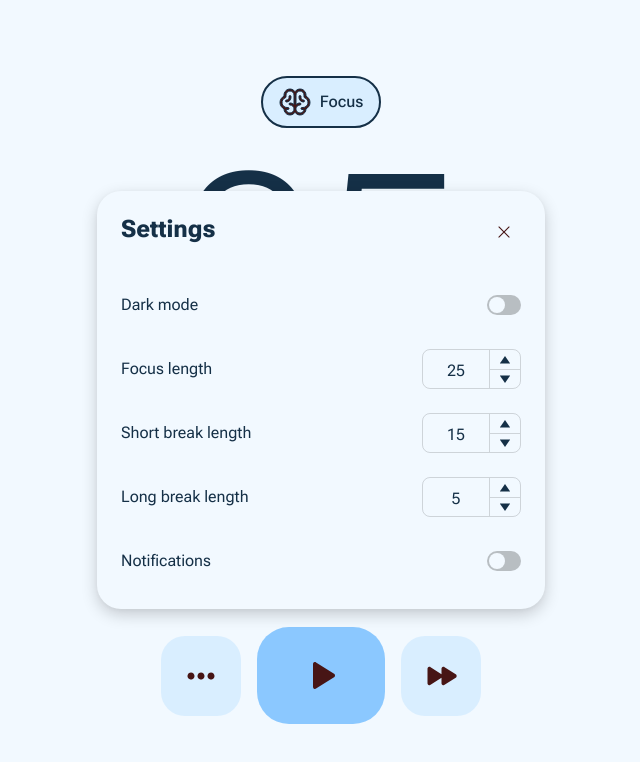
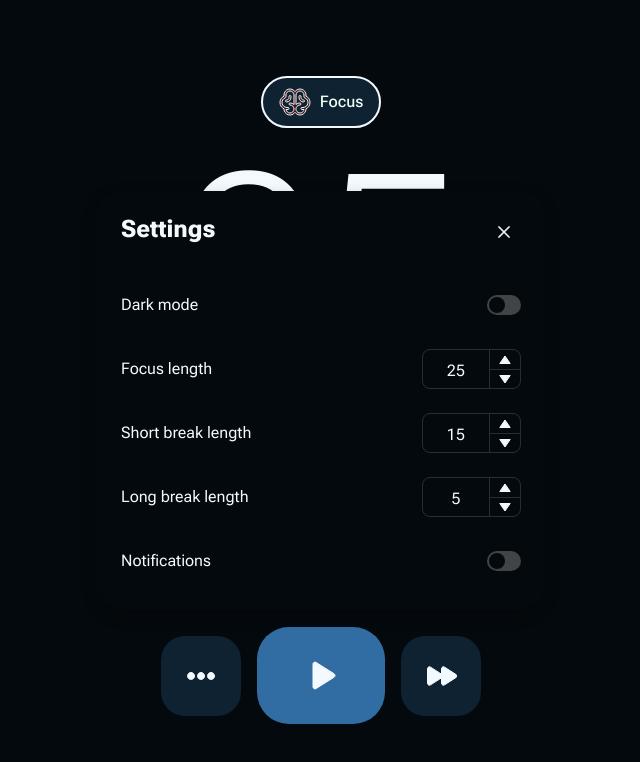
Before and after one commit to sbnoone/pomo, a React (Vite) app: page / in a window 1280 px wide. Both pictures are taken after a click on the button 520 px from the left and 675 px from the top of the page. Shown: the top 762 px of the page, without its empty margins (319-959 px from the left). Built offline with nearby package versions, Linux system fonts and the light colour scheme.

Commit message:
update dark theme

```diff
--- a/index.html
+++ b/index.html
@@ -1,5 +1,8 @@
 <!DOCTYPE html>
-<html lang="en">
+<html
+	lang="en"
+	class="dark"
+>
 	<head>
 		<meta charset="UTF-8" />
 		<link
--- a/src/components/input-number.tsx
+++ b/src/components/input-number.tsx
@@ -7,24 +7,24 @@ interface InputNumberProps extends InputHTMLAttributes<HTMLInputElement> {
 
 export const InputNumber: FC<InputNumberProps> = ({ ...props }) => {
 	return (
-		<div className='flex border-[1px] h-10 border-black-100 rounded-sm overflow-hidden '>
+		<div className='flex border-[1px] h-10 border-black-100 dark:border-white-100 rounded-sm overflow-hidden '>
 			<input
 				{...props}
 				type='number'
-				className='h-10 bg-transparent border-none max-w-[66px] text-center outline-none px-1'
+				className='h-10 bg-transparent border-none max-w-[66px] text-center outline-none px-1 tracking-[0.15px]'
 			/>
-			<div className='border-l-[1px] border-l-black-100'>
+			<div className='border-l-[1px] border-l-black-100 dark:border-l-white-100'>
 				<button
 					type='button'
 					className='flex justify-center items-center w-[30px] h-[19px] -outline-offset-2'
 				>
-					<TriangleSvg />
+					<TriangleSvg className='stroke-blue-900 dark:stroke-blue-50 fill-blue-900  dark:fill-blue-50 [&_path]:fill-blue-900 [&_path]:dark:fill-blue-50' />
 				</button>
 				<button
 					type='button'
-					className='flex justify-center items-center w-[30px] h-[19px] border-t-[1px] border-t-black-100 -outline-offset-2'
+					className='flex justify-center items-center w-[30px] h-[19px] border-t-[1px] border-t-black-100 dark:border-t-white-100 -outline-offset-2'
 				>
-					<TriangleSvg className='rotate-180' />
+					<TriangleSvg className='stroke-blue-900 dark:stroke-blue-50 fill-blue-900  dark:fill-blue-50 [&_path]:fill-blue-900 [&_path]:dark:fill-blue-50 rotate-180' />
 				</button>
 			</div>
 		</div>
--- a/src/components/switch.tsx
+++ b/src/components/switch.tsx
@@ -9,16 +9,19 @@ export const Switch = () => {
 			checked={checked}
 			onChange={setChecked}
 			className={clsx('relative inline-flex h-5 w-[34px] items-center rounded-full', {
-				'bg-black-200': !checked,
+				'bg-black-200 dark:bg-white-200': !checked,
 				'bg-blue-600': checked,
 			})}
 		>
-			<span className='sr-only'>Enable notifications</span>
+			<span className='sr-only'>Enable dark mode</span>
 			<span
-				className={clsx('inline-block h-4 w-4 transform rounded-full bg-blue-50 transition', {
-					'translate-x-0.5': !checked,
-					'translate-x-4': checked,
-				})}
+				className={clsx(
+					'inline-block h-4 w-4 transform rounded-full bg-blue-50 dark:bg-blue-950 transition',
+					{
+						'translate-x-0.5': !checked,
+						'translate-x-4': checked,
+					}
+				)}
 			/>
 		</HeadlessSwitch>
 	)
```
